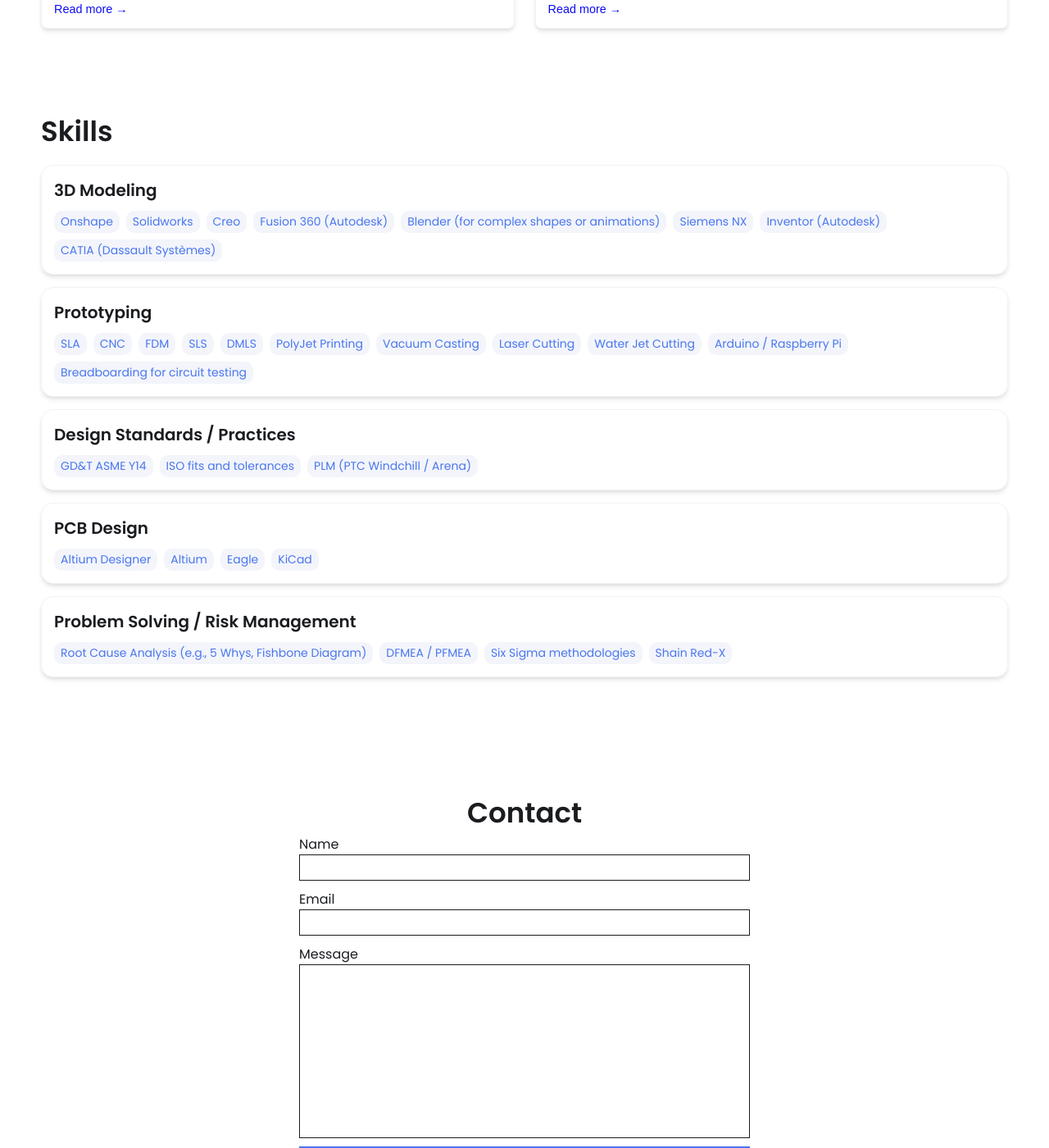
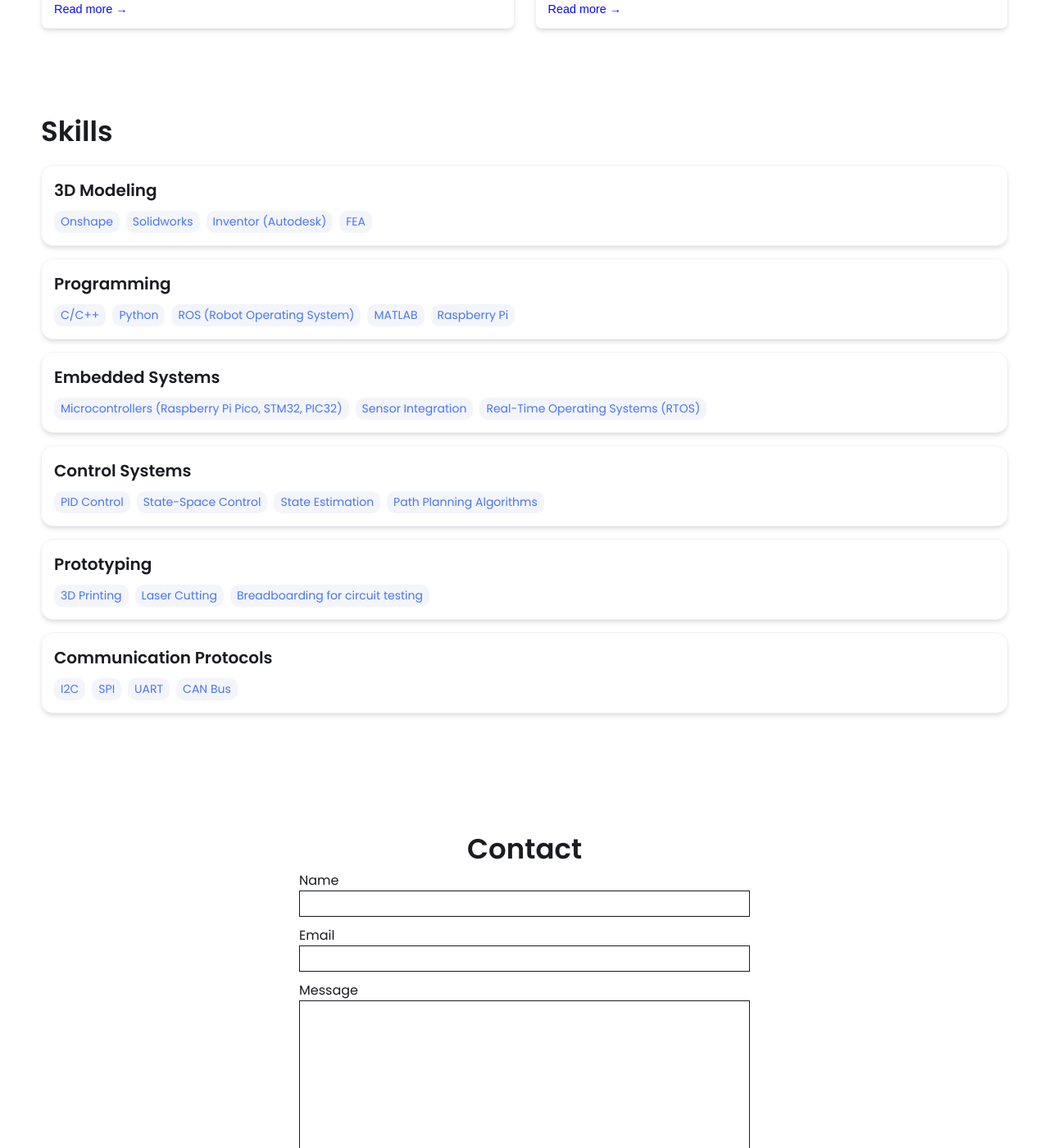
Before and after one commit to jakehobson8/jakehobson8.github.io, a Jekyll site: the page built from index.html, in a window 1280 px wide and 1400 px high, scrolled down 1491 px. Shown: the whole window at 82% size. Built offline with Jekyll 4.4.1, drawn with Linux system fonts in a browser that asks for light colours.

Commit message:
updated skills section

```diff
--- a/_config.yml
+++ b/_config.yml
@@ -32,9 +32,9 @@ resume-url:  ./assets/resume/Resume.pdf
 # Set up external links - this will show up as small icons next to your name.
 
 external-links:    # input only your own url slug. The icons with missing entries will not appear.
-  linkedin: test    # https://www.linkedin.com/in/{your url slug}
-  github: leea12    # https://github.com/{your url slug}
-  stackoverflow: test      # https://stackoverflow.com/users/{your url slug}
+  linkedin: jake-hobson-b3b627370    # https://www.linkedin.com/in/{your url slug}
+  github:    # https://github.com/{your url slug}
+  stackoverflow:      # https://stackoverflow.com/users/{your url slug}
   medium:            # https://medium.com/@{your url slug}
   x-twitter:   # https://x.com/{your url slug}
   threads:            # https://threads.net/@{your url slug}
@@ -50,42 +50,44 @@ skills:
     tools:
     - Onshape
     - Solidworks
-    - Creo
-    - Fusion 360 (Autodesk)
-    - Blender (for complex shapes or animations)
-    - Siemens NX
     - Inventor (Autodesk)
-    - CATIA (Dassault Systèmes)
+    - FEA
+
+  - category: Programming
+    tools:
+    - C/C++
+    - Python
+    - ROS (Robot Operating System)
+    - MATLAB
+    - Raspberry Pi
+
+  - category: Embedded Systems
+    tools:
+    - Microcontrollers (Raspberry Pi Pico, STM32, PIC32)
+    - Sensor Integration
+    - Real-Time Operating Systems (RTOS)
+
+  - category: Control Systems
+    tools:
+    - PID Control
+    - State-Space Control
+    - State Estimation
+    - Path Planning Algorithms
+
   - category: Prototyping
     tools:
-    - SLA
-    - CNC
-    - FDM
-    - SLS
-    - DMLS
-    - PolyJet Printing
-    - Vacuum Casting
+    - 3D Printing
     - Laser Cutting
-    - Water Jet Cutting
-    - Arduino / Raspberry Pi
     - Breadboarding for circuit testing
-  - category: Design Standards / Practices
+
+  - category: Communication Protocols
     tools:
-    - GD&T ASME Y14
-    - ISO fits and tolerances
-    - PLM (PTC Windchill / Arena)
-  - category: PCB Design
-    tools:
-    - Altium Designer
-    - Altium
-    - Eagle
-    - KiCad
-  - category: Problem Solving / Risk Management
-    tools:
-    - Root Cause Analysis (e.g., 5 Whys, Fishbone Diagram)
-    - DFMEA / PFMEA
-    - Six Sigma methodologies
-    - Shain Red-X
+    - I2C
+    - SPI
+    - UART
+    - CAN Bus
+
+
 
 
 # Contact Form Setup. Setup an account and copy over the key. When someone fills out the form, it will be received in your email.
```
